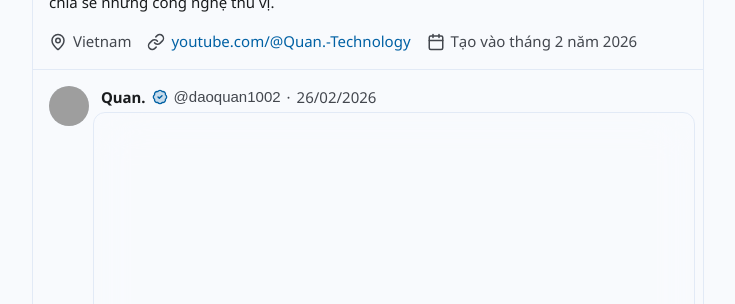
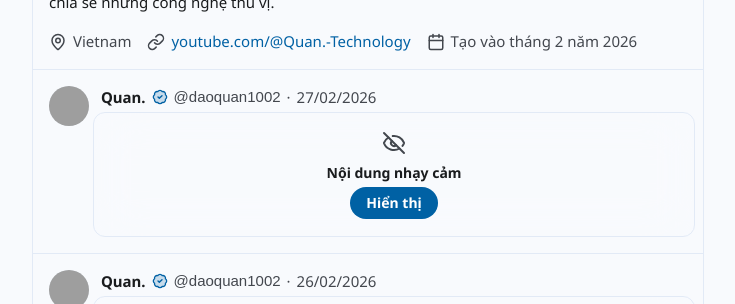
Before and after one commit to daoquan1002/post, a React (Vite) app: page / in a window 1280 px wide. Shown: the part 439-743 px from the top of the page, without its empty margins (272-1007 px from the left). Built offline with nearby package versions, Linux system fonts and the light colour scheme; grey boxes are pictures that could not be loaded; a web font is replaced by a local one.

Commit message:
Khởi tạo

```diff
--- a/src/App.tsx
+++ b/src/App.tsx
@@ -23,6 +23,16 @@ const USER = {
 };
 
 const POSTS = [
+  {
+    id: 2,
+    author: USER,
+    content: "kamome sano / happy ending",
+    time: "27/02/2026",
+    isSensitive: true,
+    media: [
+      { type: "audio", url: "https://raw.githubusercontent.com/daoquan1002/post/refs/heads/main/music/Kamome Sano - happy ending.opus" },
+    ]
+  },
   {
     id: 1,
     author: USER,
```
